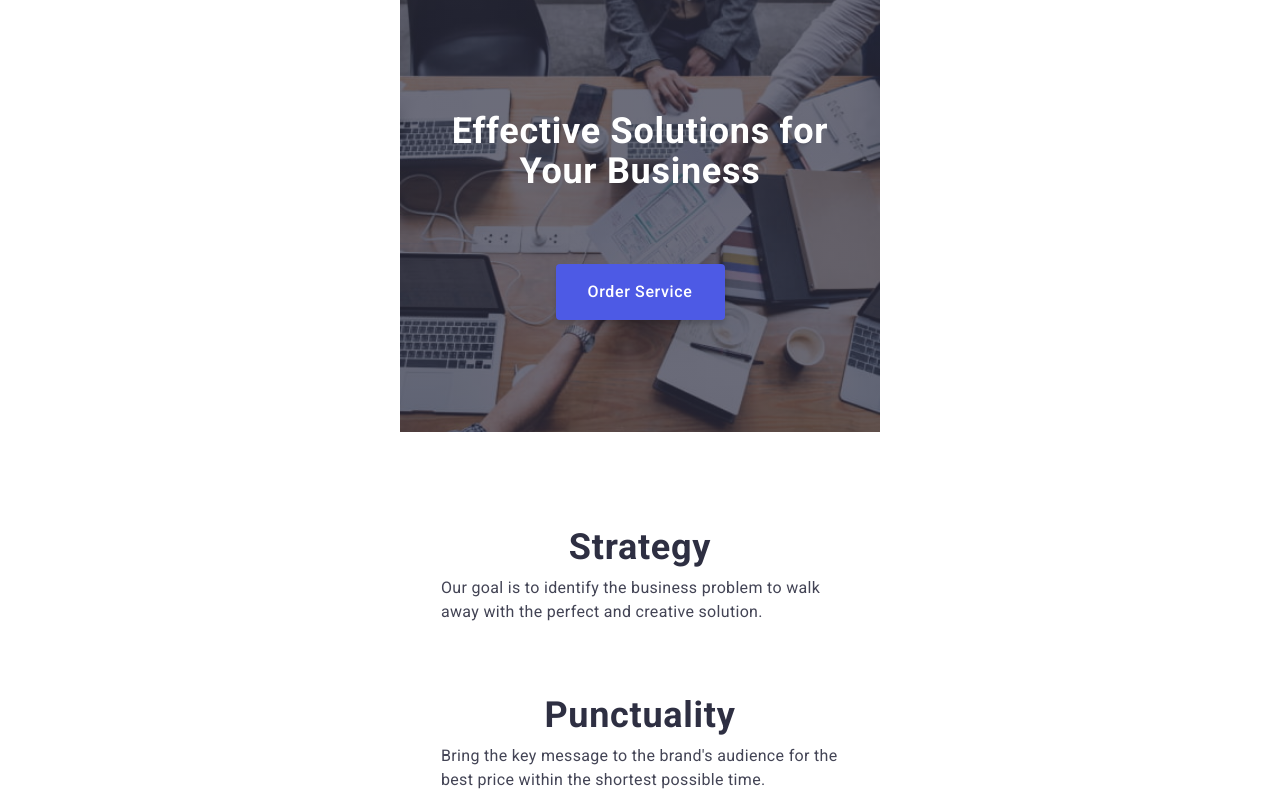
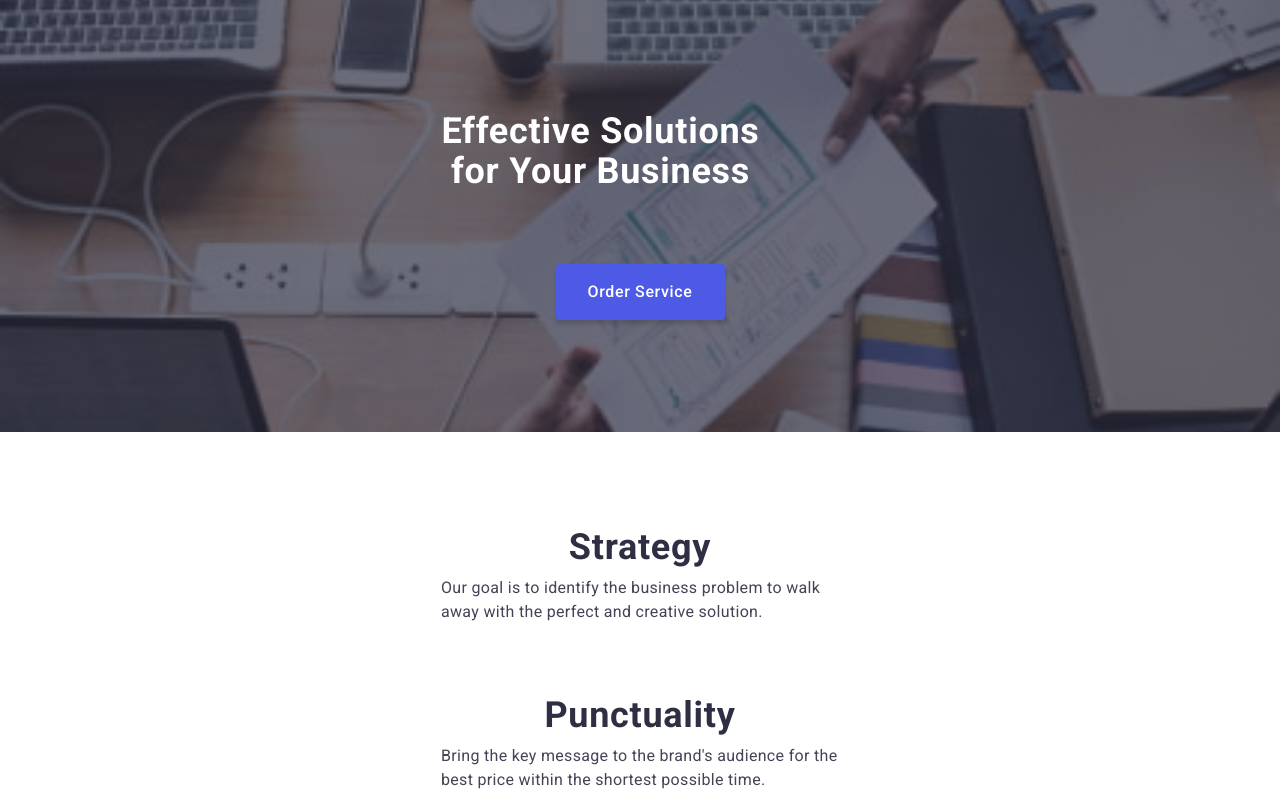
Before and after one commit to Serzh1006/goit-markup-hw-07, a plain HTML site: page index.html in a window 1280 px wide. Shown: the top 800 px of the page. Drawn offline with nearby package versions, Linux system fonts and the light colour scheme.

Commit message:
Убирает ширину контейнера

```diff
--- a/css/styles.css
+++ b/css/styles.css
@@ -35,7 +35,6 @@ p {
 }
 
 .container {
-  max-width: 767px;
   margin-left: auto;
   margin-right: auto;
   padding: 0 15px;
@@ -140,7 +139,6 @@ img {
 /* hero */
 
 .hero {
-  width: 480px;
   padding: 112px 0;
   height: 432px;
   text-align: center;
@@ -189,7 +187,7 @@ img {
   animation-timing-function: linear; */
 
   margin-bottom: 72px;
-  min-width: 318px;
+  width: 319px;
   font-size: 36px;
   line-height: 1.11;
   letter-spacing: 0.02em;
@@ -282,7 +280,6 @@ img {
 } */
 
 .team {
-  width: 479px;
   margin-top: 96px;
   padding-top: 120px;
   padding-bottom: 120px;
```
